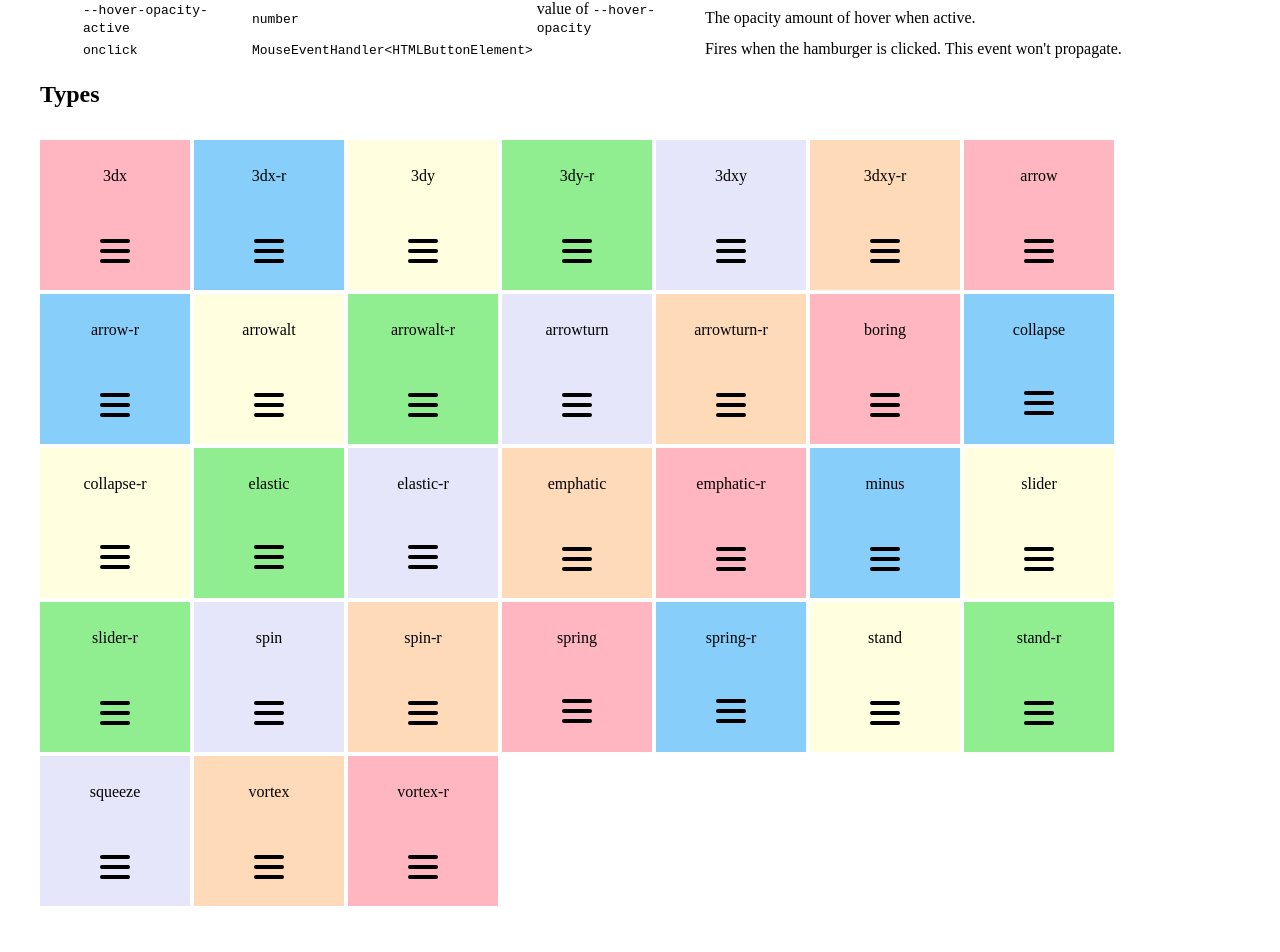
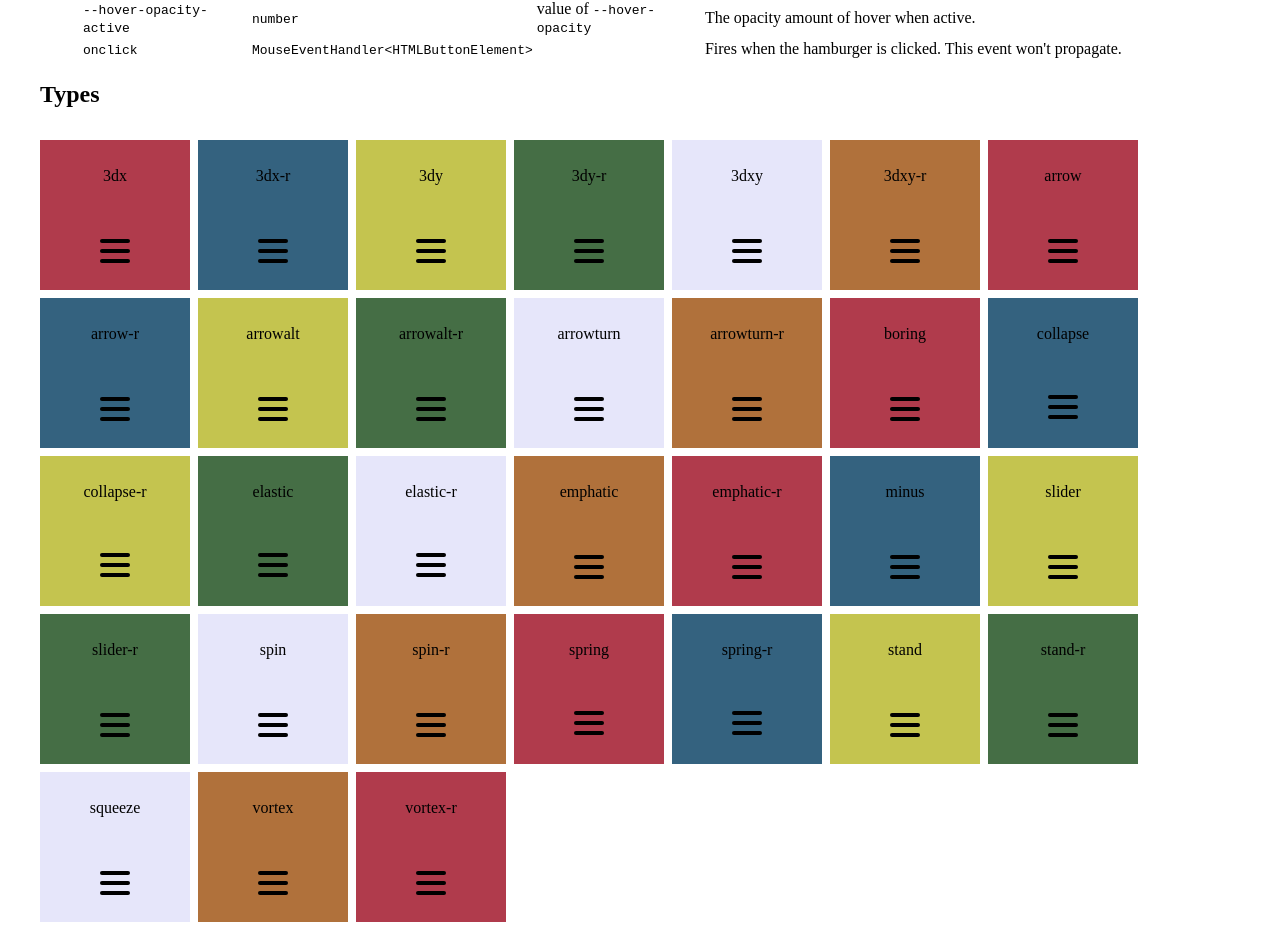
Before and after one commit to ghostdevv/svelte-hamburgers, a SvelteKit app: page / in a window 1280 px wide. Shown: the part 1825-2777 px from the top of the page. Built offline with nearby package versions, Linux system fonts and the light colour scheme.

Commit message:
docs: update colours
Co-authored-by: Braden Wiggins <55504972+braebo@users.noreply.github.com>

```diff
--- a/src/routes/+page.svelte
+++ b/src/routes/+page.svelte
@@ -210,12 +210,12 @@
         width: 100%;
         display: flex;
         flex-wrap: wrap;
-        gap: 4px;
+        gap: 8px;
         margin-top: 2rem;
     }
 
-    $colors: LightPink, LightSkyBlue, LightYellow, LightGreen, Lavender,
-        PeachPuff;
+    $colors: hsl(351, 50%, 46%), hsl(203, 42%, 35%), hsl(60, 50%, 54%),
+        hsl(120, 23%, 35%), Lavender, hsl(28, 50%, 46%);
 
     @for $i from 1 through length($colors) {
         .type:nth-child(#{length($colors)}n + #{$i}) {
@@ -229,6 +229,7 @@
         width: 150px;
         height: 150px;
         color: black;
+        border: none;
     }
 
     table {
```
